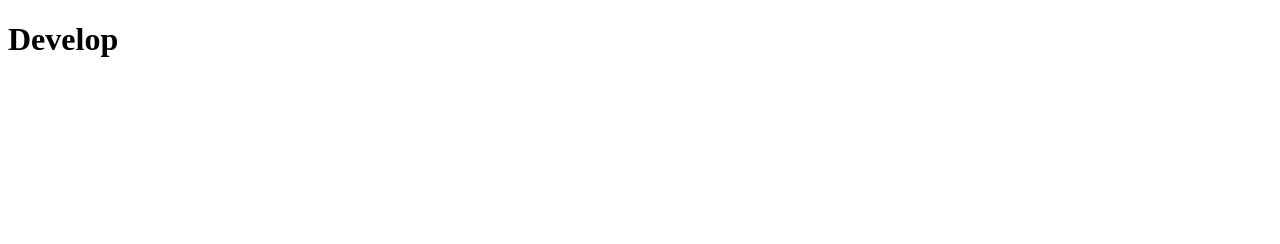
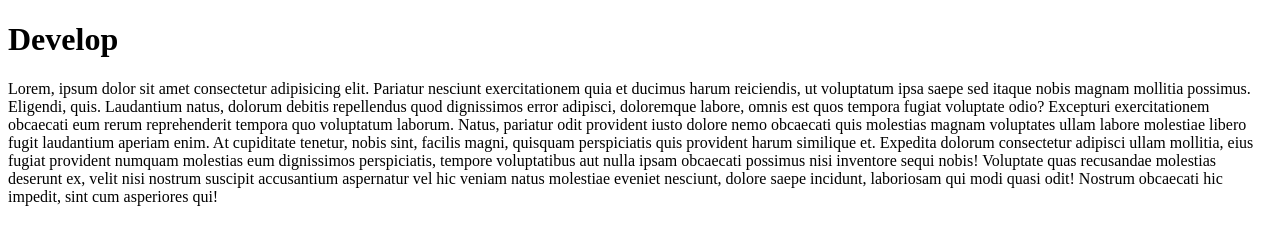
Before and after one commit to martatsm/Prueba_Cloud_Desktop, a plain HTML site: page develop.html in a window 1280 px wide. Drawn offline with Linux system fonts and the light colour scheme.

Commit message:
Modificado develop.txt

```diff
--- a/develop.html
+++ b/develop.html
@@ -8,5 +8,6 @@
 </head>
 <body>
     <h1 class="display-4">Develop</h1>
+    <p>Lorem, ipsum dolor sit amet consectetur adipisicing elit. Pariatur nesciunt exercitationem quia et ducimus harum reiciendis, ut voluptatum ipsa saepe sed itaque nobis magnam mollitia possimus. Eligendi, quis. Laudantium natus, dolorum debitis repellendus quod dignissimos error adipisci, doloremque labore, omnis est quos tempora fugiat voluptate odio? Excepturi exercitationem obcaecati eum rerum reprehenderit tempora quo voluptatum laborum. Natus, pariatur odit provident iusto dolore nemo obcaecati quis molestias magnam voluptates ullam labore molestiae libero fugit laudantium aperiam enim. At cupiditate tenetur, nobis sint, facilis magni, quisquam perspiciatis quis provident harum similique et. Expedita dolorum consectetur adipisci ullam mollitia, eius fugiat provident numquam molestias eum dignissimos perspiciatis, tempore voluptatibus aut nulla ipsam obcaecati possimus nisi inventore sequi nobis! Voluptate quas recusandae molestias deserunt ex, velit nisi nostrum suscipit accusantium aspernatur vel hic veniam natus molestiae eveniet nesciunt, dolore saepe incidunt, laboriosam qui modi quasi odit! Nostrum obcaecati hic impedit, sint cum asperiores qui!</p>
 </body>
 </html>
```
